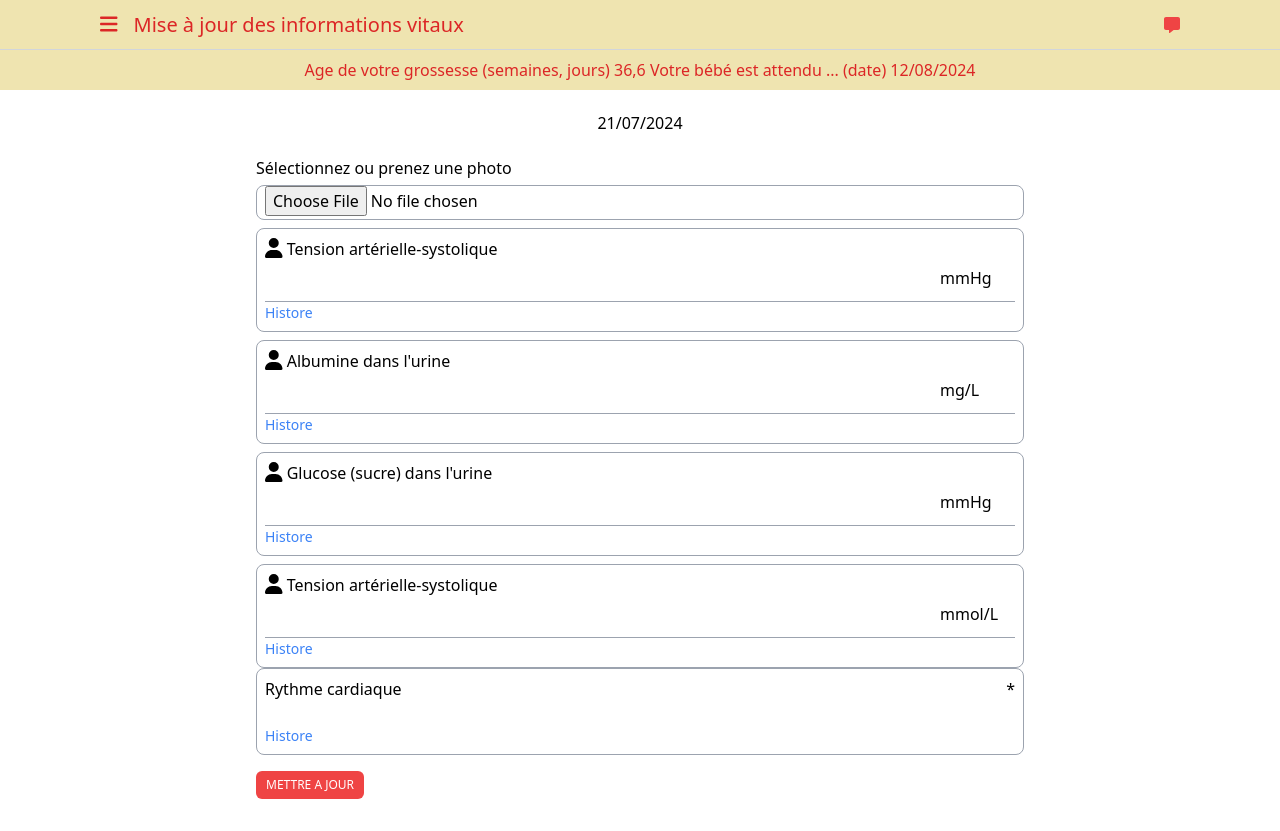
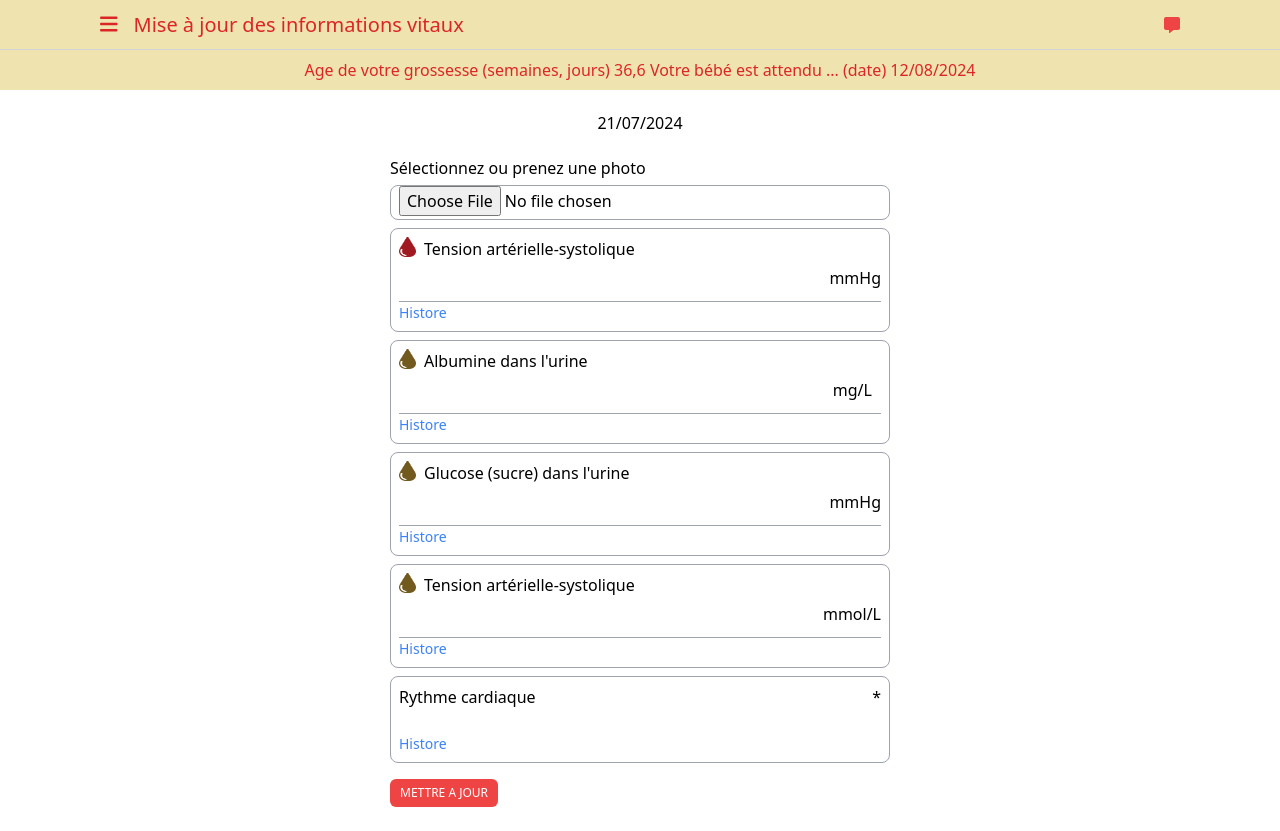
Before and after one commit to Jospin6/jambo-mama, a React (Vite) app: page /signe-vitaux in a window 1280 px wide. Built offline with nearby package versions, Linux system fonts and the light colour scheme.

Commit message:
Fix the personaliseInput design

```diff
--- a/src/components/OtherQuestion.jsx
+++ b/src/components/OtherQuestion.jsx
@@ -1,5 +1,5 @@
 export const OtherQuestion = ({ question }) => {
-    return <div className="border-[1px] border-gray-400 rounded-lg p-2">
+    return <div className="border-[1px] border-gray-400 mt-2 rounded-lg p-2">
         <div className="flex justify-between">
             <span> {question} </span>
             <span>*</span>
--- a/src/components/PersonaliseInput.jsx
+++ b/src/components/PersonaliseInput.jsx
@@ -1,8 +1,8 @@
 import { FontAwesomeIcon } from '@fortawesome/react-fontawesome'
 
-export const PersonaliseInput = ({ labelText, id, fieldName, type, placeholder, onchange, value, icon, flag }) => {
+export const PersonaliseInput = ({ labelText, id, fieldName, type, placeholder, onchange, value, src, flag }) => {
     return <div className="mt-2 border-[1px] border-gray-400 rounded-lg p-2">
-        <label htmlFor={id} className="block mb-[5px] bolder text-[16px]"> <FontAwesomeIcon icon={icon} className='text-[20px]'/> <span>{labelText}</span> </label>
+        <label htmlFor={id} className="flex mb-[5px] bolder text-[16px]"> <img src={src} alt="image" className='w-[17px] h-[20px] mr-2' /> <span>{labelText}</span> </label>
         <div className="w-full border-b-[1px] border-gray-400 flex">
             <input
                 id={id}
--- a/src/containers/home_pages/VitalsSignInfosForm.jsx
+++ b/src/containers/home_pages/VitalsSignInfosForm.jsx
@@ -8,6 +8,8 @@ import { InputFile } from '../../components/InputFile'
 import { SubmitButton } from '../../components/SubmitButton'
 import {PersonaliseInput} from '../../components/PersonaliseInput'
 import { OtherQuestion } from '../../components/OtherQuestion'
+import blood from '../../assets/blood.png'
+import diarrhoae from '../../assets/diarrhoea.png'
 
 export const VitalsSignInfosForm = () => {
     const dispatch = useDispatch()
@@ -26,27 +28,27 @@ export const VitalsSignInfosForm = () => {
             21/07/2024
         </div>
 
-        <div className='w-[60%] m-auto h-auto'>
+        <div className='w-[500px] m-auto h-auto'>
             <InputFile labelText="Sélectionnez ou prenez une photo" />
             <PersonaliseInput
                 labelText="Tension artérielle-systolique"
                 type="text"
-                icon={faUser}
+                src={blood}
                 flag="mmHg"/>
             <PersonaliseInput
                 labelText="Albumine dans l'urine"
                 type="text"
-                icon={faUser}
+                src={diarrhoae}
                 flag="mg/L"/>
             <PersonaliseInput
                 labelText="Glucose (sucre) dans l'urine"
                 type="text"
-                icon={faUser}
+                src={diarrhoae}
                 flag="mmHg"/>
             <PersonaliseInput
                 labelText="Tension artérielle-systolique"
                 type="text"
-                icon={faUser}
+                src={diarrhoae}
                 flag="mmol/L"/>
             <OtherQuestion question="Rythme cardiaque"/>
             <SubmitButton text="METTRE A JOUR"/>
```
Also changed, not shown: src/assets/blood.png (added), src/assets/diarrhoea.png (added).
